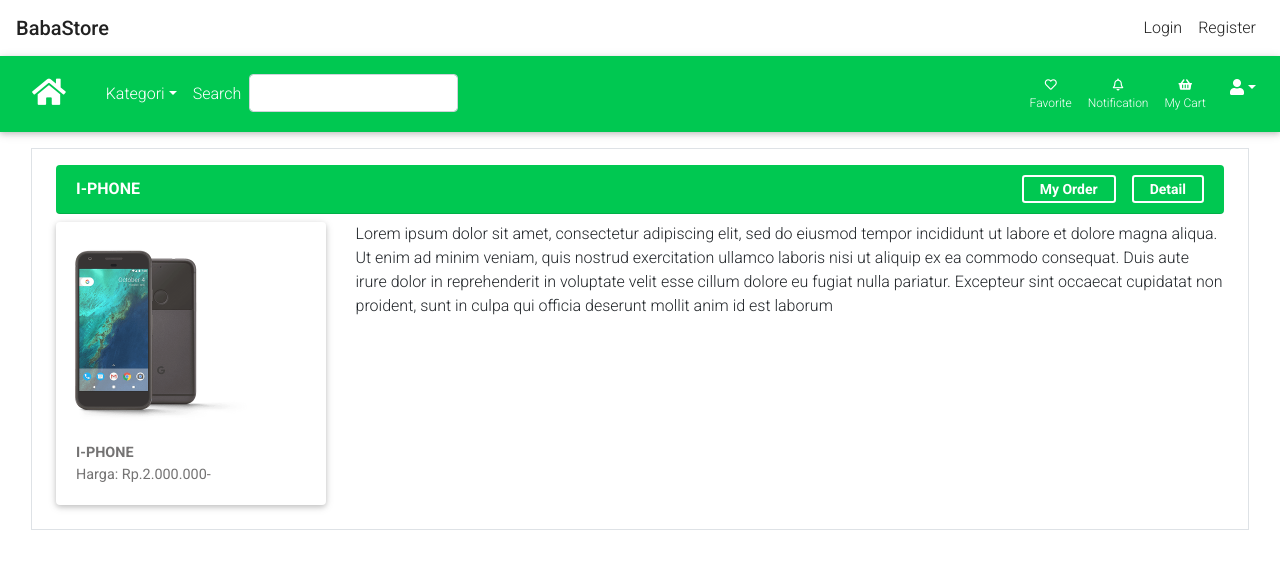
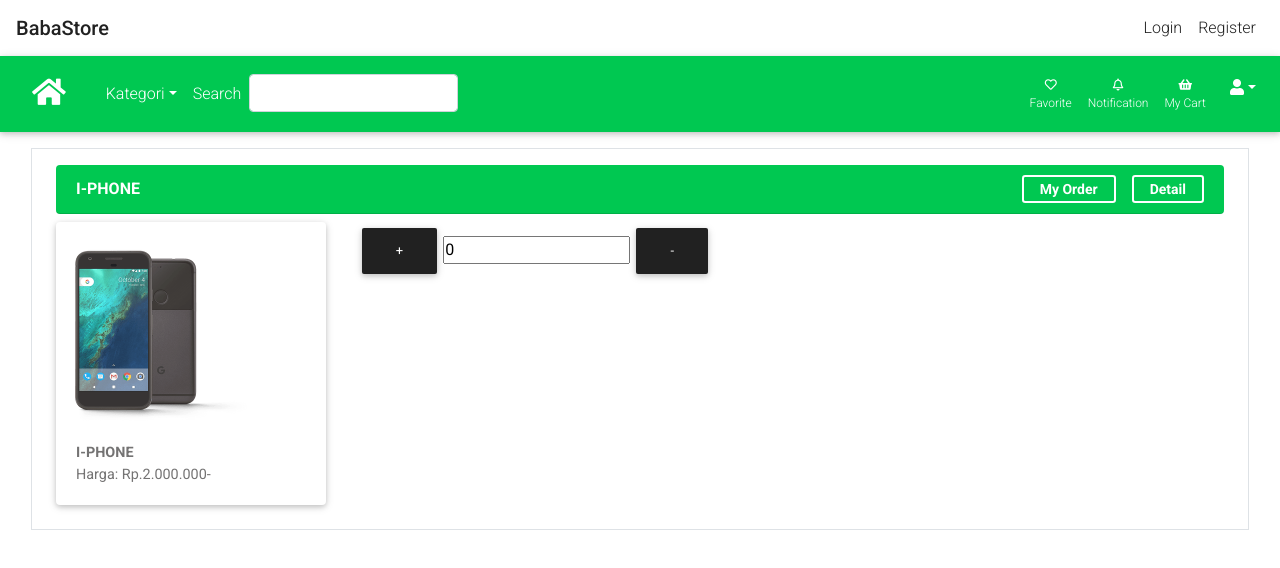
Before and after one commit to tedilesmana/Project-E-Comerces-BabaStore, a React (Create React App) app: page /#/mycart in a window 1280 px wide. Shown: the top 568 px of the page. Built offline with nearby package versions, Linux system fonts and the light colour scheme.

Commit message:
membuat state, props, event handle counter untuk cart(keranjang belanja)

```diff
--- /dev/null
+++ b/src/component/cart/HeaderCart.js
@@ -0,0 +1,29 @@
+import React from 'react';
+
+const HeaderCart = (props) => {
+  return (
+    <div className="bg-success text-white font-weight-bold card-header rounded ml-2 mr-2">
+		<b>I-PHONE</b>
+		<span className="float-right">
+			<span
+			  className="btn-sm btn-outline-white pl-3 pr-3"
+		      color="primary"
+		      onClick={props.myOrder}
+		    >
+		      Detail
+		    </span>
+		</span>
+		<span className="float-right mr-3">
+			<span
+			  className="btn-sm btn-outline-white pl-3 pr-3"
+		      color="primary"
+		      onClick={props.detailOrder}
+		    >
+		      My Order
+		    </span>
+		</span>
+	</div>
+  )
+}
+
+export default HeaderCart;
--- /dev/null
+++ b/src/component/cart/MyOrder.js
@@ -0,0 +1,39 @@
+import React from 'react';
+
+const MyOrder = (props) => {
+  return (
+      <div>
+        <button className="btn btn-dark" onClick={props.Plus}>+</button>
+        <input type="text" value={props.value} readOnly />
+        <button className="btn btn-dark" onClick={props.Minus}>-</button>
+      </div>
+  )
+}
+
+export default MyOrder;
+
+// state = {
+//   order:0
+// }
+
+// HandleCounter = (value) => {
+// 	this.props.onCounterChange(value);
+// }
+
+// Minus = () => {
+//   if (this.state.order>0) {
+//     this.setState({
+//       order: this.state.order - 1
+//     }, () => {
+//     	this.HandleCounter(this.state.order);
+//     })
+//   }
+// }
+
+// Plus = () =>{
+//     this.setState({
+//       order: this.state.order + 1
+//     }, () => {
+//     	this.HandleCounter(this.state.order);
+//     })
+//   }
--- a/src/view/VCart.jsx
+++ b/src/view/VCart.jsx
@@ -1,5 +1,7 @@
 import React from 'react';
 import CardProduct from '../component/home/CardProduct';
+import HeaderCart from '../component/cart/HeaderCart';
+import MyOrder from '../component/cart/MyOrder';
 import { MDBCollapse } from "mdbreact";
 
 class VCart extends React.Component {
@@ -7,7 +9,8 @@
 	constructor(props) {
 		super(props);
 		this.state = {
-			collapseID: "basicCollapse"
+			collapseID: "myOrder",
+			value: 0
 		}
 	}
 
@@ -27,47 +30,55 @@
 	}
 
 
+	Plus (){
+	    this.setState({
+	      value: this.state.value + 1
+	    });
+	}
+
+	Minus (){
+	    this.setState({
+	      value: this.state.value - 1
+	    });
+		// if (this.state.value>0) {
+		//     this.setState({
+		//       value: this.state.value - 1
+		//     }, () => {
+		//     	this.HandleCounter(this.state.value);
+		//     })
+	 //  	}
+	}
+
+
 	render() {
 		return (
 			<div className="col-md-12">
 				<div className="border m-3 p-3">
-					<div className="bg-success text-white font-weight-bold card-header rounded ml-2 mr-2">
-						<b>I-PHONE</b>
-						<span className="float-right">
-							<span
-							  className="btn-sm btn-outline-white pl-3 pr-3"
-						      color="primary"
-						      onClick={this.toggleCollapse("basicCollapse")}
-						    >
-						      Detail
-						    </span>
-						</span>
-						<span className="float-right mr-3">
-							<span
-							  className="btn-sm btn-outline-white pl-3 pr-3"
-						      color="primary"
-						      onClick={this.toggleCollapse("basicCollapse1")}
-						    >
-						      My Order
-						    </span>
-						</span>
-					</div>
+					{/*component MyOrder*/}
+					{/*#######################*/}
+					<HeaderCart
+						myOrder = {this.toggleCollapse("myOrder") }
+						detailOrder = {this.toggleCollapse("detailOrder") }
+					/>
+					{/*end component MyOrder*/}
 					<div className="row p-2">
 		  				<div className="col-3" id="card">
+			  				{/*component MyOrder*/}
+							{/*#######################*/}
 				            <CardProduct />
+				           	{/*end component MyOrder*/}
 		    			</div>
-			            <MDBCollapse className="col-md-9" id="basicCollapse" isOpen={this.state.collapseID}>
-				          <p>
-				            Lorem ipsum dolor sit amet, consectetur adipiscing elit, sed do
-				            eiusmod tempor incididunt ut labore et dolore magna aliqua. Ut enim
-				            ad minim veniam, quis nostrud exercitation ullamco laboris nisi ut
-				            aliquip ex ea commodo consequat. Duis aute irure dolor in
-				            reprehenderit in voluptate velit esse cillum dolore eu fugiat nulla
-				            pariatur. Excepteur sint occaecat cupidatat non proident, sunt in
-				            culpa qui officia deserunt mollit anim id est laborum
-				          </p>
+			            <MDBCollapse className="col-md-9" id="myOrder" isOpen={this.state.collapseID}>
+				          	{/*component MyOrder*/}
+							{/*#######################*/}
+				          	<MyOrder
+				          		Plus = {this.Plus.bind(this)}
+				          		Minus = {this.Minus.bind(this)}
+				          		value = {this.state.value}
+				          	/>
+				          	{/*end component MyOrder*/}
 				        </MDBCollapse>
-				        <MDBCollapse className="col-md-9" id="basicCollapse1" isOpen={this.state.collapseID}>
+				        <MDBCollapse className="col-md-9" id="detailOrder" isOpen={this.state.collapseID}>
 				          <p>
 				            Test Lorem ipsum dolor sit amet, consectetur adipisicing elit. Neque a, cumque blanditiis. Consequatur aspernatur praesentium perferendis, libero alias quibusdam tenetur odit quasi, dolore quaerat corporis maiores, neque velit, culpa quam!
 				          </p>
```
